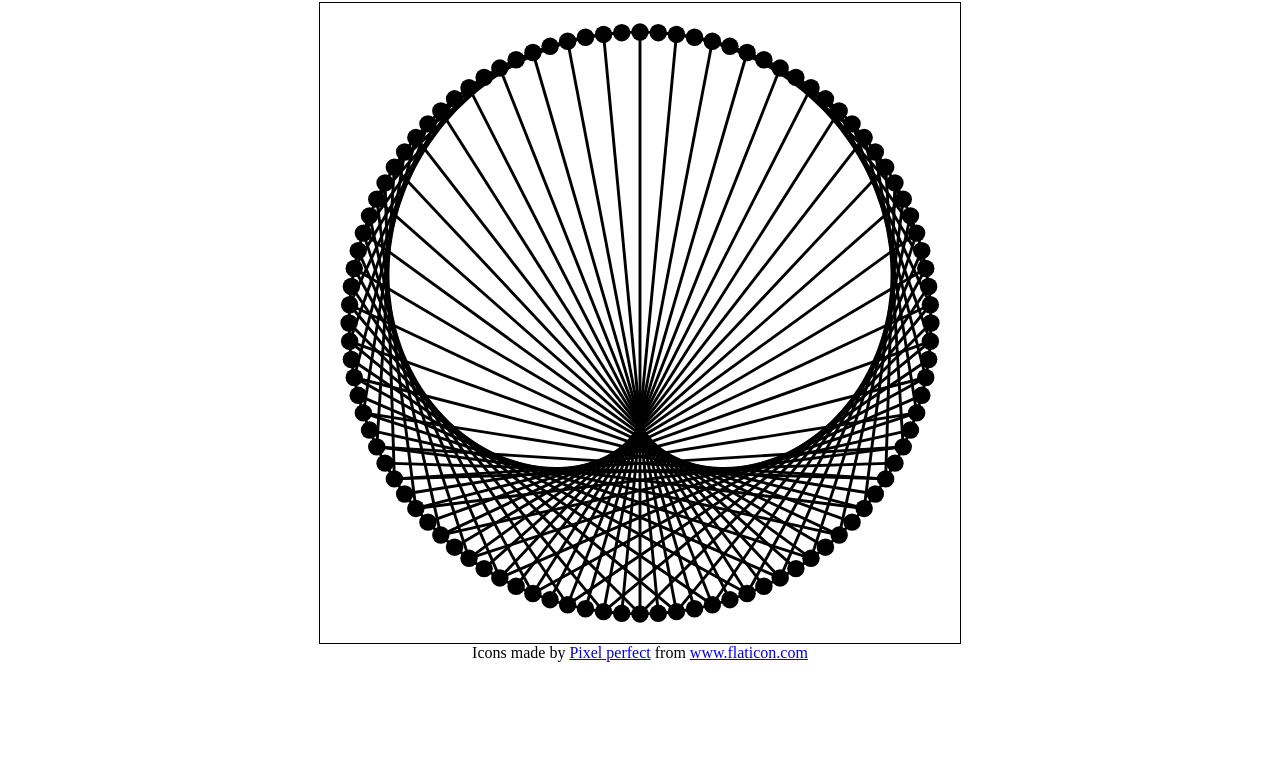
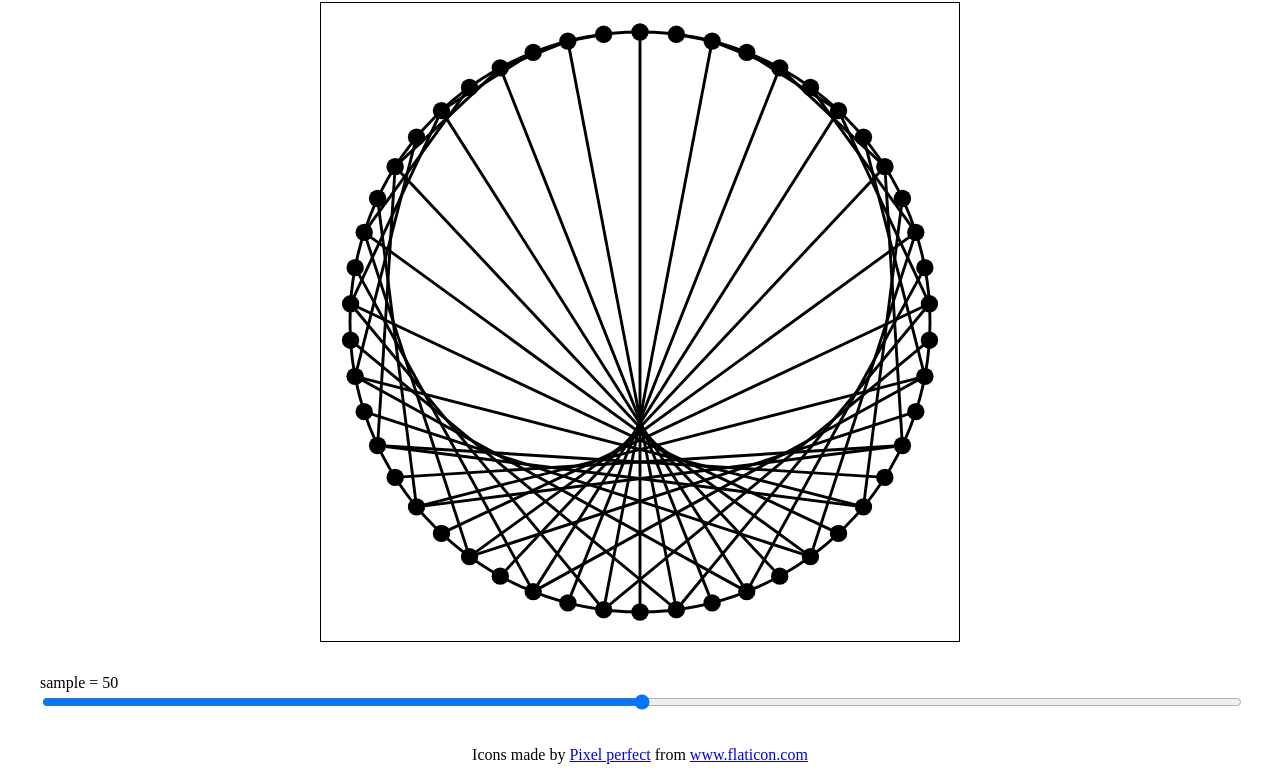
Before and after one commit to jlg-formation/jao_mai_2021, a website with bundled scripts: page index.html in a window 1280 px wide. Shown: the part 86-858 px from the top of the page. Before the commit the page ends 800 px from the top, so only its background shows below. Built offline with nearby package versions, Linux system fonts and the light colour scheme.

Commit message:
dev: added reactive sample

```diff
--- a/index.html
+++ b/index.html
@@ -19,11 +19,21 @@
       </g>
     </svg>
 
-    <div>
-      Icons made by
-      <a href="https://icon54.com/" title="Pixel perfect">Pixel perfect</a> from
-      <a href="https://www.flaticon.com/" title="Flaticon">www.flaticon.com</a>
+    <div class="command">
+      <div class="sample">sample = <span></span></div>
+      <input type="range" name="sample" step="1" min="10" max="100" />
     </div>
+
+    <footer>
+      <div>
+        Icons made by
+        <a href="https://icon54.com/" title="Pixel perfect">Pixel perfect</a>
+        from
+        <a href="https://www.flaticon.com/" title="Flaticon"
+          >www.flaticon.com</a
+        >
+      </div>
+    </footer>
 
     <script type="module" src="main.js"></script>
   </body>
--- a/main.js
+++ b/main.js
@@ -1,18 +1,29 @@
 import drawCircles from './src/draw/circles.js';
 import {drawLines} from './src/draw/lines.js';
 import {drawText} from './src/draw/text.js';
-import {n} from './src/misc.js';
+import {sampleInit} from './src/misc.js';
+import {clean} from './src/draw/clean.js';
 
-const redraw = () => {
-  drawCircles();
-  if (n <= 20) {
-    drawText();
-  }
-  drawLines();
+let sample = sampleInit;
+
+const redraw = (sample) => {
+  clean();
+  drawCircles(sample);
+  drawText(sample);
+  drawLines(sample);
 };
 
 const main = () => {
-  redraw();
+  redraw(sample);
 };
 
 main();
+
+const sampleLabelElt = document.querySelector('div.command div.sample span');
+sampleLabelElt.innerHTML = sample;
+const sampleInputElt = document.querySelector('input[name="sample"]');
+sampleInputElt.addEventListener('input', (evt) => {
+  sample = evt.target.value;
+  sampleLabelElt.innerHTML = sample;
+  redraw(sample);
+});
--- a/src/draw/circles.js
+++ b/src/draw/circles.js
@@ -1,6 +1,4 @@
-import {n} from '../misc.js';
-
-export default function drawCircles() {
+export default function drawCircles(sample) {
   console.log('start draw circle');
   const g = document.querySelector('svg.multi-svg g.points');
   if (!g) {
@@ -12,8 +10,8 @@ export default function drawCircles() {
   const y = 0;
   const r = 100;
 
-  for (let i = 0; i < n; i++) {
-    const angleDegree = (i * 360) / n;
+  for (let i = 0; i < sample; i++) {
+    const angleDegree = (i * 360) / sample;
     const angleRad = (angleDegree * Math.PI) / 180;
     const cx = x + r * Math.sin(angleRad);
     const cy = y + r * Math.cos(angleRad);
--- /dev/null
+++ b/src/draw/clean.js
@@ -0,0 +1,10 @@
+export function clean() {
+  resetGroup('svg g.points');
+  resetGroup('svg g.numbers');
+  resetGroup('svg g.lines');
+}
+
+function resetGroup(selector) {
+  const g = document.querySelector(selector);
+  g.innerHTML = '';
+}
--- a/src/draw/lines.js
+++ b/src/draw/lines.js
@@ -1,6 +1,6 @@
-import {n, multi} from '../misc.js';
+import {multi} from '../misc.js';
 
-export function drawLines() {
+export function drawLines(sample) {
   const g = document.querySelector('svg.multi-svg g.lines');
   if (!g) {
     throw new Error('svg not found.');
@@ -11,8 +11,8 @@ export function drawLines() {
   const y = 0;
   const r = 100;
 
-  for (let i = 0; i < n; i++) {
-    const startAngleDegree = (i * 360) / n;
+  for (let i = 0; i < sample; i++) {
+    const startAngleDegree = (i * 360) / sample;
     const startAngleRad = (startAngleDegree * Math.PI) / 180;
     const endAngleDegree = startAngleDegree * multi;
     const endAngleRad = (endAngleDegree * Math.PI) / 180;
--- a/src/draw/text.js
+++ b/src/draw/text.js
@@ -1,6 +1,7 @@
-import {n} from '../misc.js';
-
-export function drawText() {
+export function drawText(sample) {
+  if (sample > 20) {
+    return;
+  }
   const g = document.querySelector('svg.multi-svg g.numbers');
   if (!g) {
     throw new Error('svg not found.');
@@ -11,8 +12,8 @@ export function drawText() {
   const y = -5;
   const r = 100 + 10;
 
-  for (let i = 0; i < n; i++) {
-    const angleDegree = (i * 360) / n;
+  for (let i = 0; i < sample; i++) {
+    const angleDegree = (i * 360) / sample;
     const angleRad = (angleDegree * Math.PI) / 180;
     const cx = x + r * Math.sin(angleRad);
     const cy = y + r * Math.cos(angleRad);
--- a/src/misc.js
+++ b/src/misc.js
@@ -1,2 +1,2 @@
-export const n = 100;
+export const sampleInit = 50;
 export const multi = 2;
--- a/style.css
+++ b/style.css
@@ -1,3 +1,7 @@
+* {
+  box-sizing: border-box;
+}
+
 body {
   display: flex;
   flex-direction: column;
@@ -25,3 +29,12 @@ line {
   stroke: black;
   stroke-width: 1;
 }
+
+.command {
+  width: 100%;
+  padding: 2em;
+}
+
+input {
+  width: 100%;
+}
```
